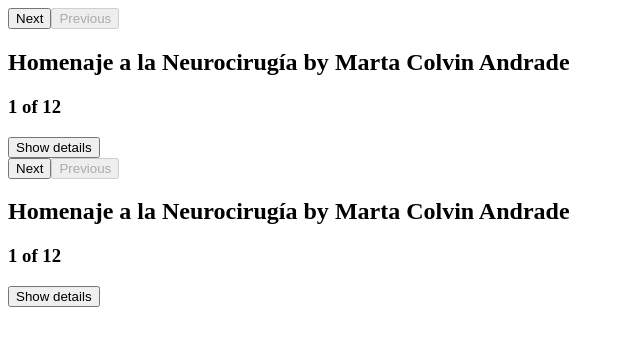
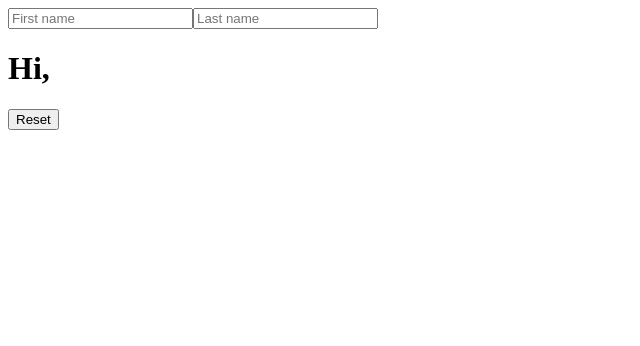
Before and after one commit to sarthak-negi22/100daysReact, a React (Create React App) app: page / in a window 1280 px wide. Shown: the top 346 px of the page, without its empty margins (0-640 px from the left). Built offline with nearby package versions, Linux system fonts and the light colour scheme.

Commit message:
final commit

```diff
--- a/src/State.js
+++ b/src/State.js
@@ -1,5 +1,41 @@
 import { useState } from "react";
 import { sculptureList } from "./data";
+
+function Form() {
+    const [ firstName, setFirstName ] = useState('')
+   const [ lastName, setLastName ] = useState('')
+
+
+    function handleFirstNameChange(e) {
+      setFirstName(e.target.value)
+    }
+
+    function handleLastNameChange(e) {
+      setLastName(e.target.value)
+    }
+
+    function handleReset() {
+      setFirstName('');
+      setLastName('');
+    }
+
+    return (
+      <form onSubmit={e => e.preventDefault()}>
+        <input
+          placeholder="First name"
+          value={firstName}
+          onChange={handleFirstNameChange}
+        />
+        <input
+          placeholder="Last name"
+          value={lastName}
+          onChange={handleLastNameChange}
+        />
+        <h1>Hi, {firstName} {lastName}</h1>
+        <button onClick={handleReset}>Reset</button>
+      </form>
+    );
+  }
 
 function MultipleStates() {
     const [index, setIndex] = useState(0);
@@ -100,12 +136,14 @@ export default function State() {
 
             {/* <ShowSculptures/> */}
 
-            <MultipleStates/>
+            {/* <MultipleStates/>
 
             <br/>
 
             <MultipleStates/>
-            {/* state is isolated and local to each component */}
+            state is isolated and local to each component */}
+
+            <Form/>
         </>
     )
 }
```
